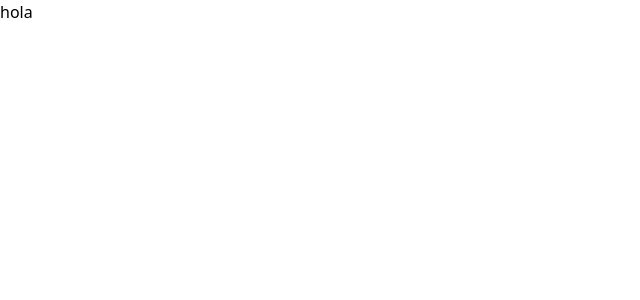
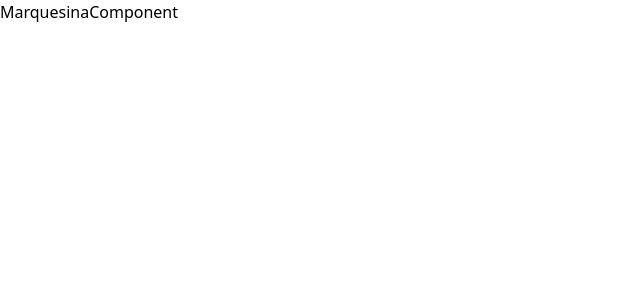
Before and after one commit to Lichu23/training, a React (Vite) app: page / in a window 1280 px wide. Shown: the top 300 px of the page, without its empty margins (0-640 px from the left). Built offline with nearby package versions, Linux system fonts and the light colour scheme.

Commit message:
feat: marquesina component  exercise redo

```diff
--- a/src/App.tsx
+++ b/src/App.tsx
@@ -1,9 +1,9 @@
-import { InterviewExersise2 } from "./components/Palindromo";
+import MarquesinaComponent from "./components/MarquesinaComponent";
 
 
 function App() {
   return (
-    <InterviewExersise2 />
+    <MarquesinaComponent />
   )
 }
 
--- /dev/null
+++ b/src/components/MarquesinaComponent.tsx
@@ -0,0 +1,28 @@
+//@ts-nocheck
+// Marquesina
+// Crea una función llamada "marquesina()" que acepte una cadena de texto
+// como argumento y devuelva un array de cadenas de texto,
+//  donde cada letra de la cadena de entrada sea rotada al final.
+
+// marquesina("Hola"); // => ["olaH", "laHo", "aHol", "Hola"]
+
+export default function MarquesinaComponent() {
+    function marquesina (text:string) {
+        const textLength = text.length
+        const textArray = text.split("")
+        const marquesinaTexts = []
+
+        for (let index = 0; index < textLength; index++) {
+
+            const lastLetter = textArray.pop()
+            textArray.unshift(lastLetter)
+            marquesinaTexts.push(textArray.join(""))
+        }
+        console.log(marquesinaTexts)
+        return
+    }
+    marquesina("Hola")
+  return (
+    <div>MarquesinaComponent</div>
+  )
+}
```
